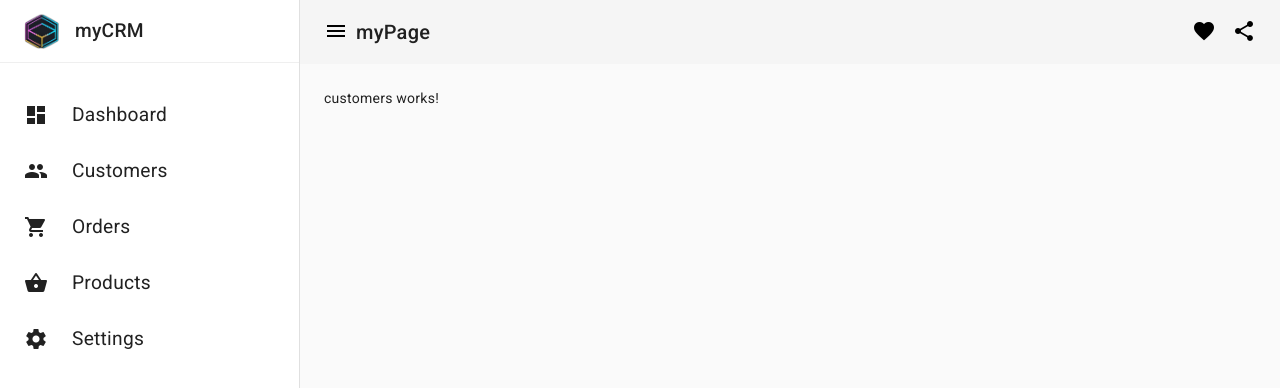
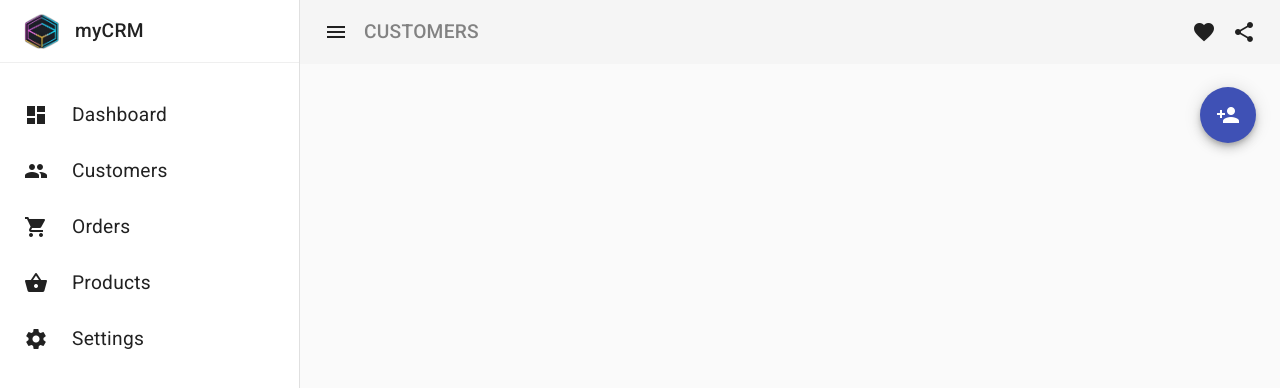
Before and after one commit to mikemeyer186/myCRM, an Angular app: page /customers in a window 1280 px wide. Shown: the top 388 px of the page. Built offline with nearby package versions, Linux system fonts and the light colour scheme.

Commit message:
service and page title from url added

```diff
--- /dev/null
+++ b/src/app/crm.service.ts
@@ -0,0 +1,23 @@
+import { Injectable } from '@angular/core';
+import { ActivatedRoute, NavigationEnd, Router } from '@angular/router';
+import { Subscription } from 'rxjs';
+
+@Injectable({
+  providedIn: 'root',
+})
+export class CrmService {
+  page: string = 'DASHBOARD';
+  routerEvent: Subscription;
+
+  constructor(private route: ActivatedRoute, private router: Router) {
+    this.routerEvent = this.router.events.subscribe((event) => {
+      if (event instanceof NavigationEnd && !(this.router.url == '/')) {
+        this.getPageFromUrl();
+      }
+    });
+  }
+
+  getPageFromUrl() {
+    this.page = this.router.url.split('/')[1].toUpperCase();
+  }
+}
--- a/src/app/customers/customers.component.html
+++ b/src/app/customers/customers.component.html
@@ -1 +1,4 @@
-<p>customers works!</p>
+<button mat-fab class="btn-add-customer" color="primary" #tooltip="matTooltip" matTooltip="Adding new customer"
+    matTooltipHideDelay="100" matTooltipShowDelay="100">
+    <mat-icon>person_add</mat-icon>
+</button>
--- a/src/app/customers/customers.component.scss
+++ b/src/app/customers/customers.component.scss
@@ -0,0 +1,5 @@
+.btn-add-customer {
+  position: absolute;
+  top: calc(63px + 24px);
+  right: 24px;
+}
--- a/src/app/sidenav/sidenav.component.html
+++ b/src/app/sidenav/sidenav.component.html
@@ -45,7 +45,7 @@
             <button mat-icon-button class="toolbar-icon" (click)="drawer.toggle()">
                 <mat-icon>menu</mat-icon>
             </button>
-            <span>myPage</span>
+            <span class="toolbar-title">{{ service.page }}</span>
             <span class="toolbar-spacer"></span>
             <button mat-icon-button class="toolbar-icon favorite-icon" aria-label="Example icon-button with heart icon">
                 <mat-icon>favorite</mat-icon>
--- a/src/app/sidenav/sidenav.component.scss
+++ b/src/app/sidenav/sidenav.component.scss
@@ -5,6 +5,10 @@
 }
 
 .toolbar-icon {
+  display: flex;
+  justify-content: center;
+  align-items: center;
+  padding: 0;
   height: 40px;
   width: 40px;
   border: 0;
@@ -15,6 +19,13 @@
   &:hover {
     background: rgba(140, 140, 140, 0.1);
   }
+}
+
+.toolbar-title {
+  font-size: 1.2rem;
+  font-weight: 500;
+  margin-left: 8px;
+  color: rgba(0, 0, 0, 0.47);
 }
 
 .sidenav-container {
--- a/src/app/sidenav/sidenav.component.ts
+++ b/src/app/sidenav/sidenav.component.ts
@@ -1,10 +1,11 @@
 import { Component } from '@angular/core';
+import { CrmService } from '../crm.service';
 
 @Component({
   selector: 'app-sidenav',
   templateUrl: './sidenav.component.html',
-  styleUrls: ['./sidenav.component.scss']
+  styleUrls: ['./sidenav.component.scss'],
 })
 export class SidenavComponent {
-
+  constructor(public service: CrmService) {}
 }
```
Also changed, not shown: src/app/app.module.ts (+10 -1 lines), 1 other file (tests, documents, lock files or other folders).
